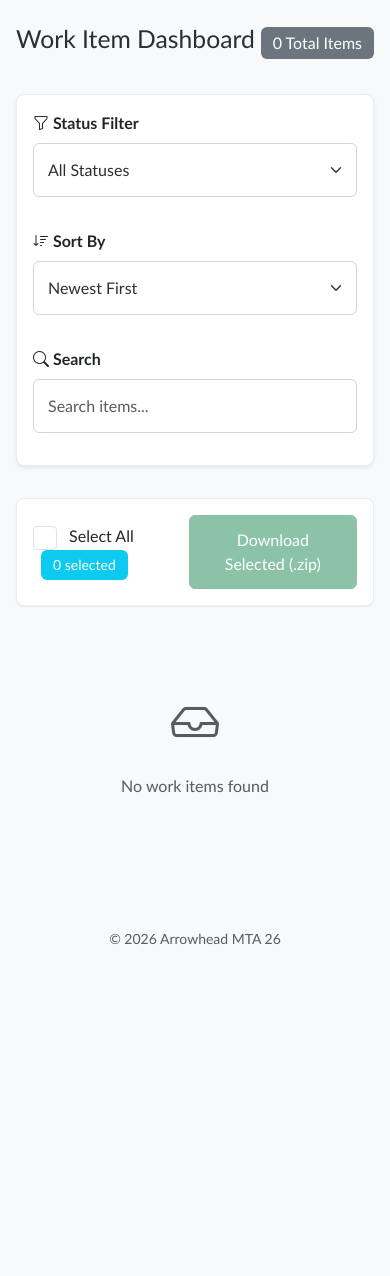
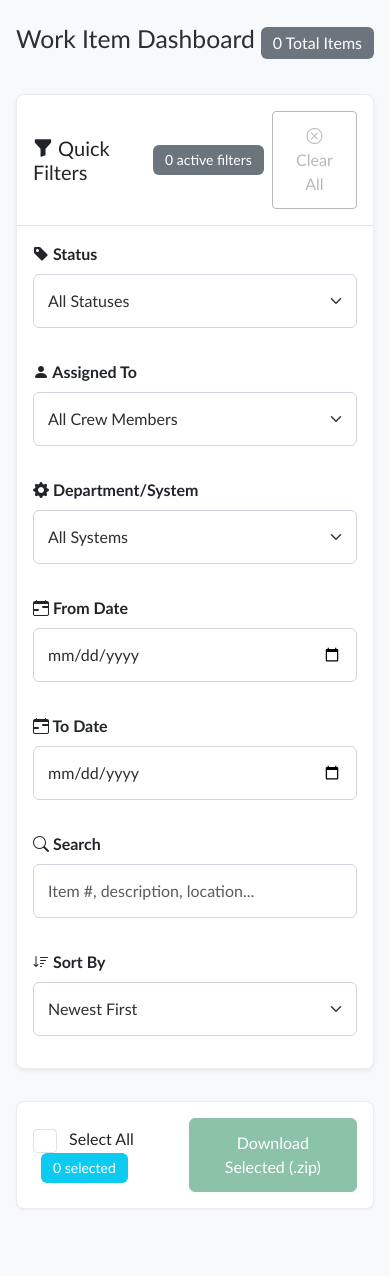
Before and after one commit to Dparent97/ship-MTA-draft, a Flask app: page /admin/dashboard in a window 390 px wide. Shown: the part 66-1342 px from the top of the page. Before the commit the page ends 1011 px from the top, so only its background shows below. Run offline with Flask 3, Linux system fonts and the light colour scheme; the visitor is signed in with stand-in values (Sample User, id 1).

Commit message:
Add comprehensive quick filters to admin dashboard
Implemented enhanced filtering system to help Port Engineer quickly find
relevant work items with minimal clicks:

Features:
- Status filter dropdown (all existing statuses supported)
- Assigned To filter (filter by crew member)
- Department/System filter (ns_equipment field)
- Date range picker (from/to dates for submission dates)
- Enhanced search box (item #, description, location)
- Clear all filters button
- Active filter count badge with visual feedback
- URL parameter persistence for shareable filter links

Technical changes:
- Updated admin.py dashboard route with new filter parameters
- Enhanced query logic with date range and additional filters
- Redesigned filter UI in admin_dashboard.html with 2-row layout
- Added JavaScript for filter count tracking and clear functionality
- Added CSS animations and styling for filter interactions

Acceptance criteria met:
✓ Port Engineer can filter hundreds of work items in 2-3 clicks
✓ All filters persist in URL params for shareable links
✓ Active filter count displayed prominently
✓ Clear all filters button for quick reset
✓ Responsive design maintained

```diff
--- a/app/admin.py
+++ b/app/admin.py
@@ -83,9 +83,13 @@ def delete_photo(item_id, photo_id):
 @bp.route('/dashboard')
 @admin_required
 def dashboard():
-    """Admin dashboard showing all work items."""
+    """Admin dashboard showing all work items with enhanced filtering."""
     # Get filter parameters
     status_filter = request.args.get('status', 'all')
+    assigned_to_filter = request.args.get('assigned_to', 'all')
+    ns_equipment_filter = request.args.get('ns_equipment', 'all')
+    from_date = request.args.get('from_date', '').strip()
+    to_date = request.args.get('to_date', '').strip()
     sort_by = request.args.get('sort', 'date_desc')
     search_query = request.args.get('search', '').strip()
 
@@ -95,6 +99,32 @@ def dashboard():
     # Apply status filter
     if status_filter != 'all':
         query = query.filter_by(status=status_filter)
+
+    # Apply assigned_to filter
+    if assigned_to_filter != 'all':
+        query = query.filter_by(assigned_to=assigned_to_filter)
+
+    # Apply ns_equipment filter
+    if ns_equipment_filter != 'all':
+        query = query.filter_by(ns_equipment=ns_equipment_filter)
+
+    # Apply date range filter
+    if from_date:
+        try:
+            from_date_obj = datetime.strptime(from_date, '%Y-%m-%d')
+            query = query.filter(WorkItem.submitted_at >= from_date_obj)
+        except ValueError:
+            pass  # Invalid date format, skip filter
+
+    if to_date:
+        try:
+            # Add one day to include the entire to_date day
+            to_date_obj = datetime.strptime(to_date, '%Y-%m-%d')
+            # Set time to end of day
+            to_date_obj = to_date_obj.replace(hour=23, minute=59, second=59)
+            query = query.filter(WorkItem.submitted_at <= to_date_obj)
+        except ValueError:
+            pass  # Invalid date format, skip filter
 
     # Apply search filter
     if search_query:
@@ -121,11 +151,30 @@ def dashboard():
 
     work_items = query.all()
 
+    # Get unique values for filter dropdowns
+    all_crew_members = current_app.config.get('CREW_MEMBERS', [])
+    assigned_crew = db.session.query(WorkItem.assigned_to).distinct().filter(
+        WorkItem.assigned_to.isnot(None)
+    ).all()
+    assigned_crew = sorted([crew[0] for crew in assigned_crew if crew[0]])
+
+    # Get unique ns_equipment values
+    ns_equipment_list = db.session.query(WorkItem.ns_equipment).distinct().filter(
+        WorkItem.ns_equipment.isnot(None)
+    ).all()
+    ns_equipment_list = sorted([eq[0] for eq in ns_equipment_list if eq[0]])
+
     return render_template('admin_dashboard.html',
                          work_items=work_items,
                          status_filter=status_filter,
+                         assigned_to_filter=assigned_to_filter,
+                         ns_equipment_filter=ns_equipment_filter,
+                         from_date=from_date,
+                         to_date=to_date,
                          sort_by=sort_by,
                          search_query=search_query,
+                         assigned_crew=assigned_crew,
+                         ns_equipment_list=ns_equipment_list,
                          format_datetime=format_datetime)
 
 
--- a/app/templates/admin_dashboard.html
+++ b/app/templates/admin_dashboard.html
@@ -8,13 +8,23 @@
     <span class="badge bg-secondary fs-6">{{ work_items|length }} Total Items</span>
 </div>
 
-<!-- Enhanced Filters -->
+<!-- Enhanced Quick Filters -->
 <div class="card mb-4 shadow-sm">
+    <div class="card-header bg-white border-bottom d-flex justify-content-between align-items-center">
+        <h5 class="mb-0"><i class="bi bi-funnel-fill"></i> Quick Filters</h5>
+        <div class="d-flex align-items-center gap-2">
+            <span class="badge bg-primary" id="activeFilterCount">0 active filters</span>
+            <button type="button" class="btn btn-outline-secondary btn-sm" id="clearFiltersBtn" onclick="clearAllFilters()">
+                <i class="bi bi-x-circle"></i> Clear All
+            </button>
+        </div>
+    </div>
     <div class="card-body">
         <form method="GET" class="row g-3" id="filterForm">
+            <!-- Row 1: Status, Assigned To, Department/System -->
             <div class="col-md-4">
-                <label class="form-label"><i class="bi bi-funnel"></i> Status Filter</label>
-                <select class="form-select" name="status" onchange="this.form.submit()">
+                <label class="form-label"><i class="bi bi-tag-fill"></i> Status</label>
+                <select class="form-select" name="status" id="statusFilter" onchange="this.form.submit()">
                     <option value="all" {% if status_filter == 'all' %}selected{% endif %}>All Statuses</option>
                     <option value="Submitted" {% if status_filter == 'Submitted' %}selected{% endif %}>Submitted</option>
                     <option value="In Review by DP" {% if status_filter == 'In Review by DP' %}selected{% endif %}>In Review by DP</option>
@@ -25,6 +35,41 @@
                 </select>
             </div>
             <div class="col-md-4">
+                <label class="form-label"><i class="bi bi-person-fill"></i> Assigned To</label>
+                <select class="form-select" name="assigned_to" id="assignedToFilter" onchange="this.form.submit()">
+                    <option value="all" {% if assigned_to_filter == 'all' %}selected{% endif %}>All Crew Members</option>
+                    {% for crew in assigned_crew %}
+                    <option value="{{ crew }}" {% if assigned_to_filter == crew %}selected{% endif %}>{{ crew }}</option>
+                    {% endfor %}
+                </select>
+            </div>
+            <div class="col-md-4">
+                <label class="form-label"><i class="bi bi-gear-fill"></i> Department/System</label>
+                <select class="form-select" name="ns_equipment" id="nsEquipmentFilter" onchange="this.form.submit()">
+                    <option value="all" {% if ns_equipment_filter == 'all' %}selected{% endif %}>All Systems</option>
+                    {% for equipment in ns_equipment_list %}
+                    <option value="{{ equipment }}" {% if ns_equipment_filter == equipment %}selected{% endif %}>{{ equipment }}</option>
+                    {% endfor %}
+                </select>
+            </div>
+
+            <!-- Row 2: Date Range and Search -->
+            <div class="col-md-3">
+                <label class="form-label"><i class="bi bi-calendar-range"></i> From Date</label>
+                <input type="date" class="form-control" name="from_date" id="fromDateFilter"
+                       value="{{ from_date or '' }}" onchange="this.form.submit()">
+            </div>
+            <div class="col-md-3">
+                <label class="form-label"><i class="bi bi-calendar-range"></i> To Date</label>
+                <input type="date" class="form-control" name="to_date" id="toDateFilter"
+                       value="{{ to_date or '' }}" onchange="this.form.submit()">
+            </div>
+            <div class="col-md-4">
+                <label class="form-label"><i class="bi bi-search"></i> Search</label>
+                <input type="text" class="form-control" name="search" id="searchInput"
+                       placeholder="Item #, description, location..." value="{{ search_query or '' }}">
+            </div>
+            <div class="col-md-2">
                 <label class="form-label"><i class="bi bi-sort-down"></i> Sort By</label>
                 <select class="form-select" name="sort" onchange="this.form.submit()">
                     <option value="date_desc" {% if sort_by == 'date_desc' %}selected{% endif %}>Newest First</option>
@@ -32,11 +77,6 @@
                     <option value="item_number" {% if sort_by == 'item_number' %}selected{% endif %}>Item Number</option>
                     <option value="submitter" {% if sort_by == 'submitter' %}selected{% endif %}>Submitter</option>
                 </select>
-            </div>
-            <div class="col-md-4">
-                <label class="form-label"><i class="bi bi-search"></i> Search</label>
-                <input type="text" class="form-control" name="search" id="searchInput"
-                       placeholder="Search items..." value="{{ search_query or '' }}">
             </div>
         </form>
     </div>
@@ -200,6 +240,44 @@ if (searchInput) {
     });
 }
 
+// Clear all filters function
+function clearAllFilters() {
+    window.location.href = window.location.pathname;
+}
+
+// Update active filter count
+function updateFilterCount() {
+    let count = 0;
+    const urlParams = new URLSearchParams(window.location.search);
+
+    // Count active filters (excluding 'all' and 'date_desc' which is default)
+    if (urlParams.get('status') && urlParams.get('status') !== 'all') count++;
+    if (urlParams.get('assigned_to') && urlParams.get('assigned_to') !== 'all') count++;
+    if (urlParams.get('ns_equipment') && urlParams.get('ns_equipment') !== 'all') count++;
+    if (urlParams.get('from_date')) count++;
+    if (urlParams.get('to_date')) count++;
+    if (urlParams.get('search')) count++;
+    if (urlParams.get('sort') && urlParams.get('sort') !== 'date_desc') count++;
+
+    const badge = document.getElementById('activeFilterCount');
+    const clearBtn = document.getElementById('clearFiltersBtn');
+
+    if (badge) {
+        badge.textContent = count === 1 ? '1 active filter' : `${count} active filters`;
+        badge.className = count > 0 ? 'badge bg-success' : 'badge bg-secondary';
+    }
+
+    if (clearBtn) {
+        clearBtn.disabled = count === 0;
+        clearBtn.style.opacity = count === 0 ? '0.5' : '1';
+    }
+}
+
+// Update filter count on page load
+document.addEventListener('DOMContentLoaded', function() {
+    updateFilterCount();
+});
+
 // Delete confirmation
 function confirmDelete(itemId, itemNumber) {
     if (confirm(`Are you sure you want to delete work item "${itemNumber}"?\n\nThis will permanently delete:\n- The work item\n- All associated photos\n- All comments and history\n\nThis action cannot be undone!`)) {
```
Also changed, not shown: app/static/css/style.css (+83 -0 lines).
